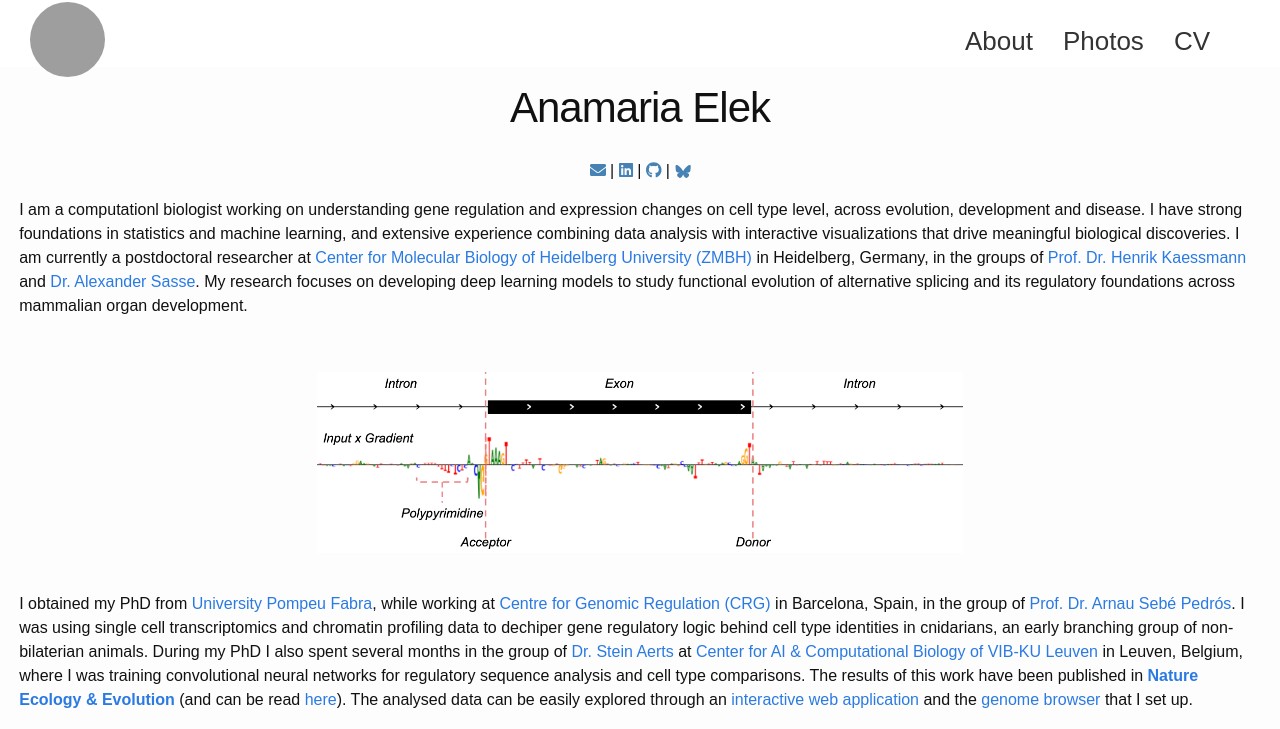
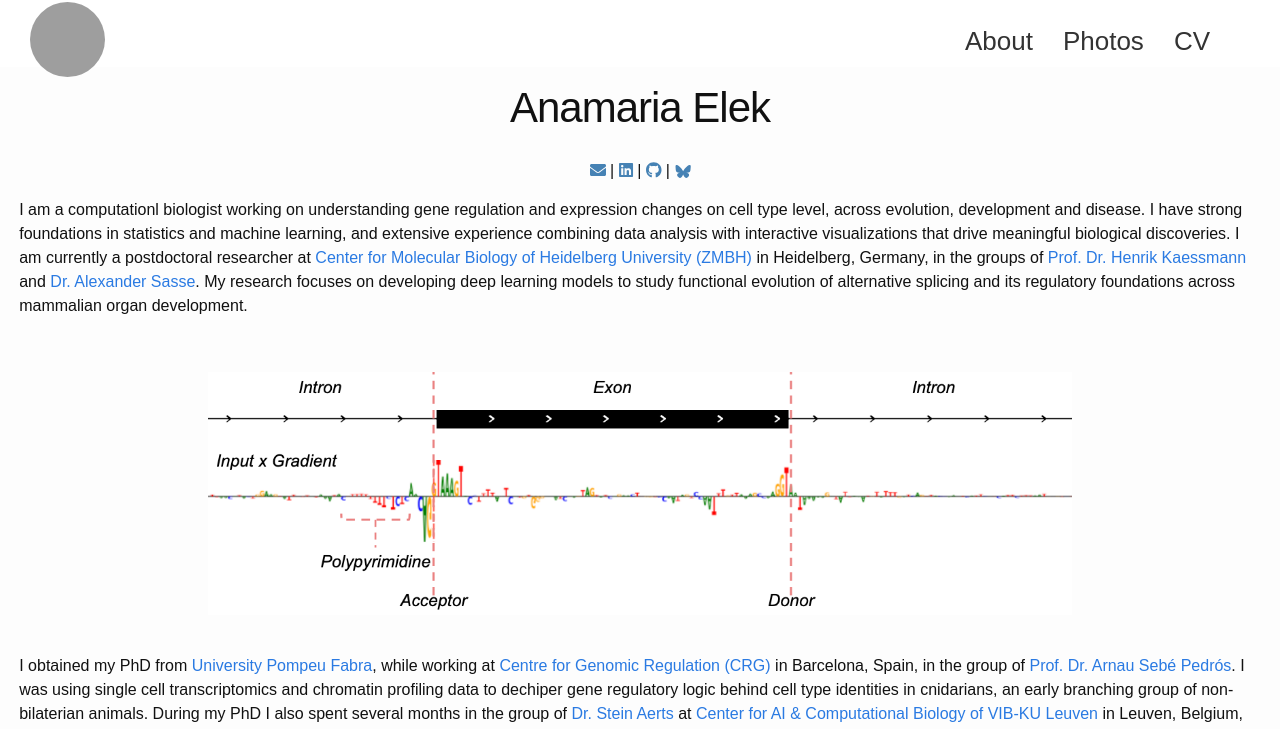
Before and after one commit to anamariaelek/anamariaelek.github.io, a Jekyll site: the page built from index.md, in a window 1280 px wide. Shown: the top 729 px of the page. Built offline with Jekyll 4.4.1, drawn with Linux system fonts in a browser that asks for light colours; nearby versions of some CDN libraries; library files that are not in the unit come from our copies; grey boxes are pictures that could not be loaded.

Commit message:
Image scaling

```diff
--- a/index.md
+++ b/index.md
@@ -22,7 +22,7 @@
 
 <br>
 
-<div class="image-container" style="width:65%; max-width: 1080px; margin:auto;">
+<div class="image-container" style="width:90%; max-width: 1080px; margin:auto;">
     <img src="static/images/splicing.png" alt="splicing">
 </div>
 
@@ -53,7 +53,7 @@
 </div>
 
 <br>
-<div class="image-container" style="width:80%; max-width: 250px; margin:auto;">
+<div class="image-container" style="width:90%; max-width: 250px; margin:auto;">
   <a href="https://doi.org/10.1016/j.cell2021.04.005" target="_blank">
     <img src="static/images/cover.tif.jpg" alt="gene-regulatory-modeling" style="width:100%;">
   </a>
```
